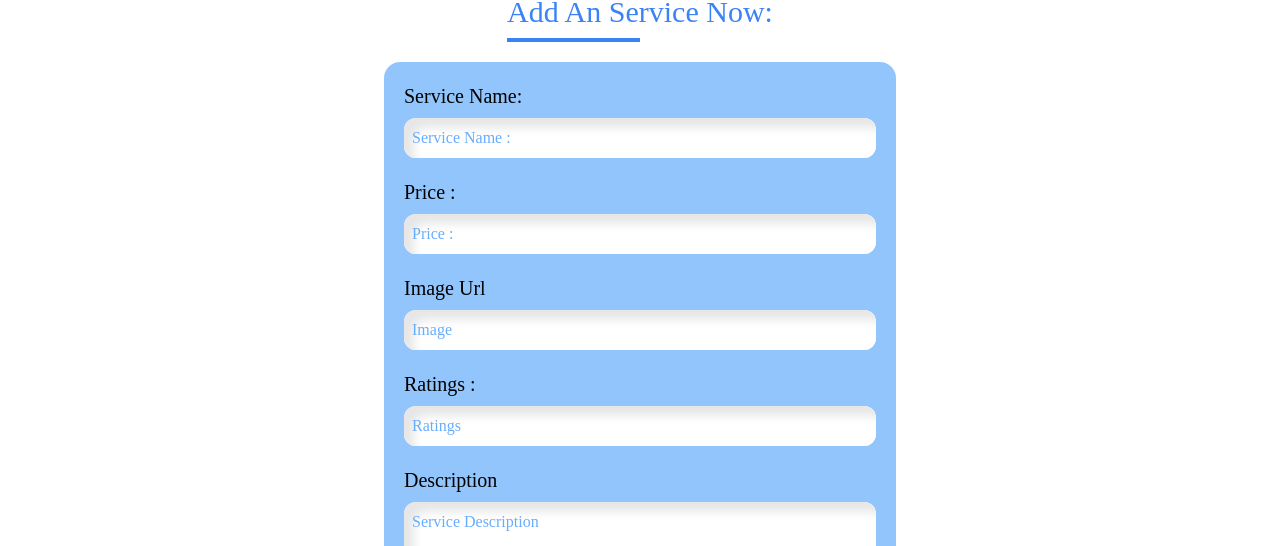
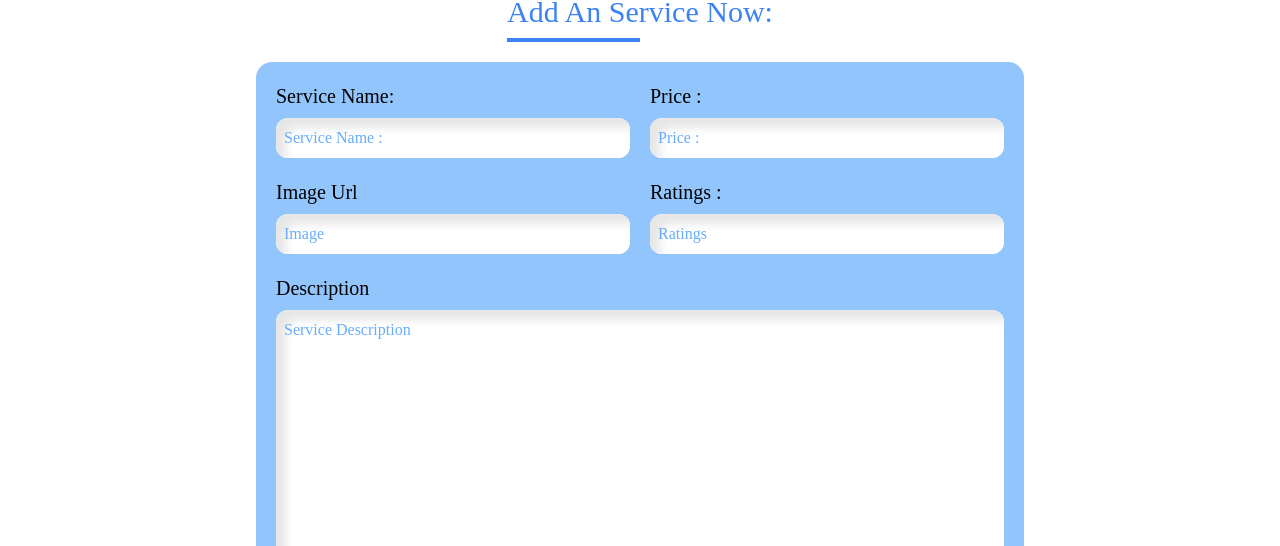
Before and after one commit to mostafizurRahaman/dentist-individual, a React (Create React App) app: page /add-services in a window 1280 px wide. Shown: the part 406-952 px from the top of the page. Built offline with nearby package versions, Linux system fonts and the light colour scheme.

Commit message:
add services form added

```diff
--- a/src/App.css
+++ b/src/App.css
@@ -45,7 +45,15 @@
   border: none;
   outline: none;
   box-sizing: border-box;
+  transition: 0.5s all ease-in-out;
   display: block;
+  -webkit-transition: 0.5s all ease-in-out;
+  -moz-transition: 0.5s all ease-in-out;
+  -ms-transition: 0.5s all ease-in-out;
+  -o-transition: 0.5s all ease-in-out;
+}
+.inputBox:focus{
+  border: 2px solid black;
 }
 .submitButton{
   box-shadow: inset 10px 10px 10px rgb(246, 96, 2), inset -10px -10px 10px rgb(255, 102, 0);
--- a/src/Page/AddServices/AddServices.js
+++ b/src/Page/AddServices/AddServices.js
@@ -9,7 +9,8 @@ const AddServices = () => {
 
              <div className='flex items-center flex-col'>
                <h2 className='text-3xl text-blue-500 before:w-1/2 before:h-1 before:inline-block pb-3  before:absolute inline-block relative before:bottom-0 before:bg-blue-500 text-center my-5  '>Add An Service Now: </h2>
-               <form className='p-5 w-4/5 lg:w-2/5 rounded-2xl bg-blue-300  gap-5 flex flex-col' style={{ boxShadow: "6px 6px 6px inset rgba(0, 0, 255, 0.3, -6px -6px 6px inset rgba(0, 0, 255, 0.3))"}}>
+               <form className='p-5 w-4/5 lg:w-3/5 rounded-2xl bg-blue-300  gap-5 flex flex-col' style={{ boxShadow: "6px 6px 6px inset rgba(0, 0, 255, 0.3, -6px -6px 6px inset rgba(0, 0, 255, 0.3))"}}>
+                    <div className='grid grid-cols-1 md:grid-cols-2 gap-5'>
                         <div className='flex flex-col w-full'>
                            <label className='text-xl mb-2' htmlFor="service"> Service Name: </label>
                            <input className='w-full p-2  border-2 inputBox rounded-xl' type="text" name='service' id="service" placeholder="Service Name : " required/>
@@ -26,9 +27,10 @@ const AddServices = () => {
                            <label className='text-xl mb-2' htmlFor="ratings">Ratings : </label>
                            <input className='w-full p-2  border-2 inputBox rounded-xl'  type="text" name='ratings' id='ratings' placeholder="ratings" />
                         </div>
-                  <div className='flex flex-col w-full' >
+                        <div className='flex flex-col w-full  md:col-span-2' >
                            <label className='text-xl mb-2' htmlFor="description">Description</label>
                            <textarea className='w-full p-2  border-2 inputBox rounded-xl'  name="description" id="description" cols="30" rows="10" placeholder='service description' ></textarea>
+                        </div>
                     </div>
                   <button className='block px-5 text-center text-xl text-white rounded-lg py-2 bg-orange-600 mx-auto submitButton hover:bg-black '>Post </button>
                </form>
```
Lines whose indentation alone changed are shown as unchanged.
